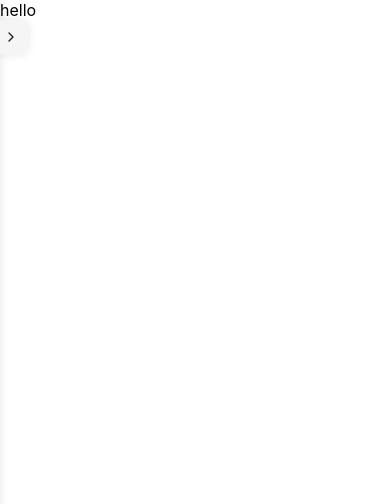
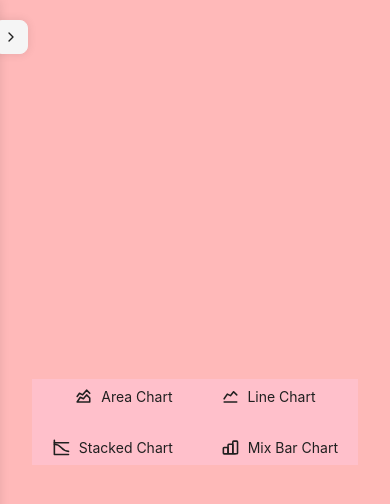
Before and after one commit to AliNojoumi/Admin-Panel-React, a React (Create React App) app: page /Charts in a window 390 px wide. Shown: the top 504 px of the page. Built offline with nearby package versions, Linux system fonts and the light colour scheme.

Commit message:
Added navBar to the charts section and made it responsive

```diff
--- a/src/App.js
+++ b/src/App.js
@@ -17,7 +17,12 @@ function App() {
             <Route path="/Dashboard" element={<Dashboard />}></Route>
             <Route path="/Users" element={<Users />}></Route>
             <Route path="/AddUsers" element={<AddUser />}></Route>
-            <Route path="/Charts" element={<Chart />}></Route>
+            <Route path="/Charts" element={<Chart />}>
+              <Route path="/Charts/AreaChart" element={<p>hello world</p>}></Route>
+              <Route path="/Charts/LineChart" element={<p>hello world2</p>}></Route>
+              <Route path="/Charts/StackedChart" element={<p>hello world3</p>}></Route>
+              <Route path="/Charts/MixBarChart" element={<p>hello world4</p>}></Route>
+            </Route>
           </Route>
           <Route path="*" element={<Error></Error>}></Route>
         </Routes>
--- a/src/pages/chart.js
+++ b/src/pages/chart.js
@@ -1,3 +1,33 @@
+import style from "../styles/chart.module.css";
+import { Outlet, NavLink, isActive } from "react-router-dom";
+import { TbChartAreaLine, TbChartBar, TbChartLine, TbChartSankey } from "react-icons/tb";
+
 export default function Chart() {
-  return <section>hello</section>;
+  const activeClassName = ({ isActive }) => {
+    return isActive ? `${style["nav-link"]} ${style["active-nav-link"]}` : `${style["nav-link"]}`;
+  };
+
+  return (
+    <section className={style["chart-container"]}>
+      <ul className={style["charts-ul"]}>
+        <NavLink to="/Charts/AreaChart" className={activeClassName}>
+          <TbChartAreaLine className={style["nav-link-icon"]} />
+          Area Chart
+        </NavLink>
+        <NavLink to="/Charts/LineChart" className={activeClassName}>
+          <TbChartLine className={style["nav-link-icon"]} />
+          Line Chart
+        </NavLink>
+        <NavLink to="/Charts/StackedChart" className={activeClassName}>
+          <TbChartSankey className={style["nav-link-icon"]} />
+          Stacked Chart
+        </NavLink>
+        <NavLink to="/Charts/MixBarChart" className={activeClassName}>
+          <TbChartBar className={style["nav-link-icon"]} />
+          Mix Bar Chart
+        </NavLink>
+      </ul>
+      <Outlet></Outlet>
+    </section>
+  );
 }
--- /dev/null
+++ b/src/styles/chart.module.css
@@ -0,0 +1,61 @@
+.chart-container {
+  width: calc(100vw - 13rem);
+  height: 100%;
+  display: flex;
+  justify-content: center;
+  align-items: center;
+  flex-direction: column;
+  flex-grow: 1;
+  padding: 2rem;
+  background-color: rgb(255, 185, 185);
+}
+
+.charts-ul {
+  width: 100%;
+  height: auto;
+  display: flex;
+  flex-direction: row;
+  justify-content: center;
+  align-items: center;
+  gap: 7rem;
+  flex-wrap: wrap;
+  background-color: pink;
+}
+
+.nav-link {
+  text-decoration: none;
+  color: #202020;
+  font-size: 0.875rem;
+  font-weight: 400;
+  padding: 0.5rem 1rem;
+  border-radius: 0.5rem;
+  display: flex;
+  justify-content: center;
+  align-items: center;
+  gap: 0.5rem;
+  transition: all 0.3s ease;
+}
+
+.nav-link:hover {
+  color: whitesmoke;
+  background-color: #f15824;
+  border-radius: 0.5rem;
+  transition: all 0.3s ease;
+}
+
+.active-nav-link {
+  color: whitesmoke;
+  background-color: #f15824;
+  border-radius: 0.5rem;
+}
+
+.nav-link-icon {
+  width: 1.35em;
+  height: auto;
+}
+
+@media screen and (max-width: 1200px) {
+  .charts-ul {
+    gap: 1rem;
+  }
+}
```
